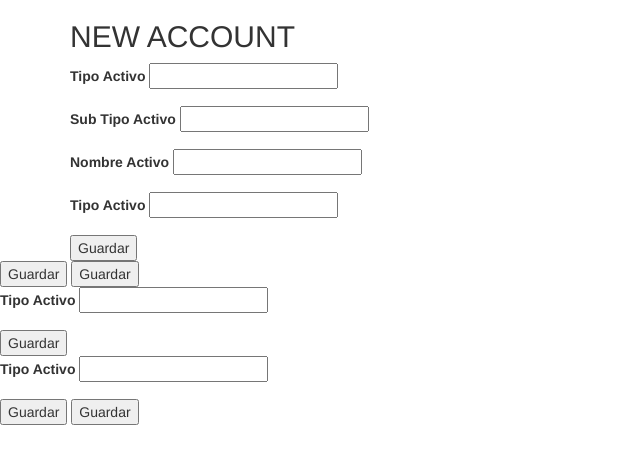
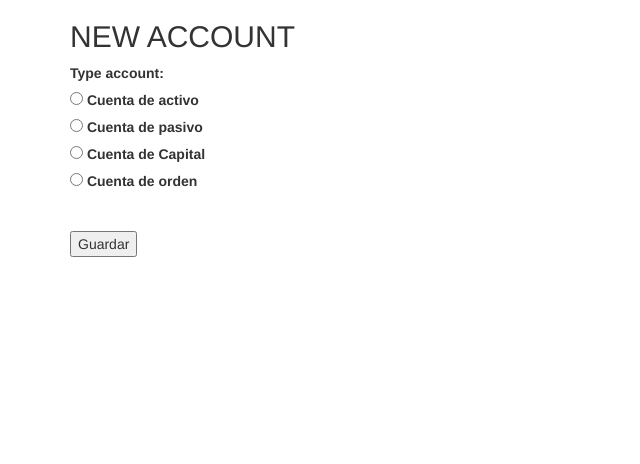
Before and after one commit to ianthony4/PW2-FP-GC, a Django app: template gestion_de_clientes/apps/catalogo_cuentas/templates/newAccount.html in a window 1280 px wide. Shown: the top 464 px of the page, without its empty margins (0-640 px from the left). Run offline with Django 4.2, Linux system fonts and the light colour scheme; the template is opened without the code that fills it: values that come from a table or form of the project are taken from there, others are empty; some libraries are stand-ins or nearby versions.

Commit message:
agregado cuentas de orden

```diff
--- a/gestion_de_clientes/apps/catalogo_cuentas/templates/createNewCatalog.html
+++ b/gestion_de_clientes/apps/catalogo_cuentas/templates/createNewCatalog.html
@@ -27,7 +27,9 @@
             {% if field.html_name == "pasivos" %}<br>
             <a class="related-widget-wrapper-link add-related" id="add_id_pasivos" data-popup="yes" href="newPasivo/" title="Add another pasivos"><img src="/static/admin/img/icon-addlink.svg" alt="Add"></a>
             {% endif %}
-
+            {% if field.html_name == "cuentas_de_orden" %}<br>
+            <a class="related-widget-wrapper-link add-related" id="add_id_pasivos" data-popup="yes" href="newAccount/" title="Add another account"><img src="/static/admin/img/icon-addlink.svg" alt="Add"></a>
+            {% endif %}
           </div>
         {% endfor %}
         <input type="submit" value="Guardar"/>
--- a/gestion_de_clientes/apps/catalogo_cuentas/templates/newAccount.html
+++ b/gestion_de_clientes/apps/catalogo_cuentas/templates/newAccount.html
@@ -15,62 +15,13 @@
     <div class="container">
       <h2>NEW ACCOUNT</h2>
       <form class="form-vertical" action="#" method="POST">{% csrf_token %}
+        {% for field in form %}
         <div class="form-group">
-            <label>Tipo Activo</label>
-            <input type="text" >
+            {{ field.label_tag }} {{ field }} <br>
         </div>
-        <div class="form-group">
-            <label>Sub Tipo Activo</label>
-            <input type="text" >
-        </div>
-        <div class="form-group">
-            <label>Nombre Activo</label>
-            <input type="text" >
-        </div>
-        <div class="form-group">
-            <label>Tipo Activo</label>
-            <input type="number" >
-        </div>
+        {% endfor %}
         <input type="submit" value="Guardar"/>
       </form>
     </div>
   </body>
 </html>
-
-        <input type="submit" value="Guardar"/>
-      </form>
-    </div>
-  </body>
-</html>
-
-        <input type="submit" value="Guardar"/>
-      </form>
-    </div>
-  </body>
-</html>
-
-        <div class="form-group">
-            <label>Tipo Activo</label>
-            <input type="text" >
-        </div>
-        <input type="submit" value="Guardar"/>
-      </form>
-    </div>
-  </body>
-</html>
-
-        <div class="form-group">
-            <label>Tipo Activo</label>
-            <input type="text" >
-        </div>
-        <input type="submit" value="Guardar"/>
-      </form>
-    </div>
-  </body>
-</html>
-
-        <input type="submit" value="Guardar"/>
-      </form>
-    </div>
-  </body>
-</html>
```
